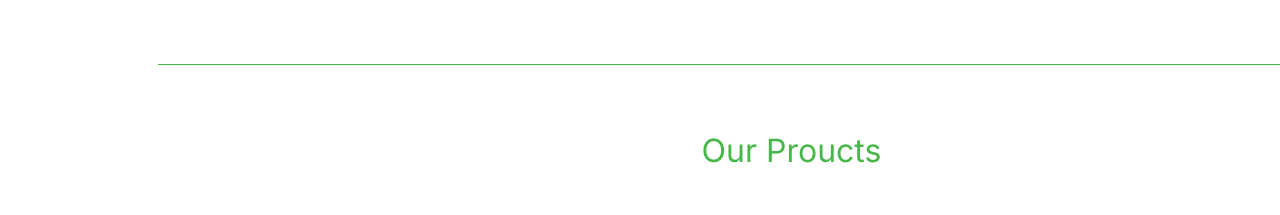
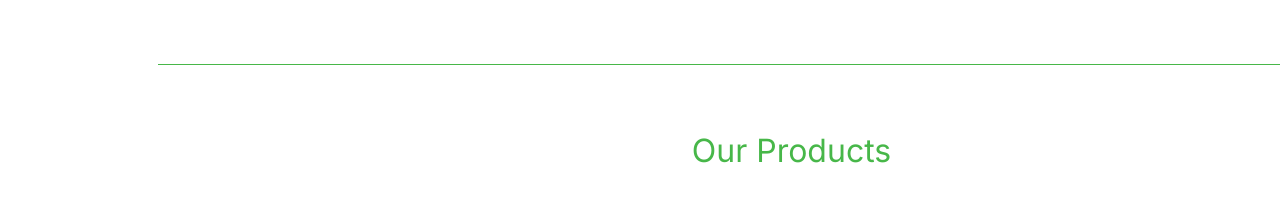
Before and after one commit to Z3NGHACK/FoodEcommerce, a Vue app: page / in a window 1280 px wide. Shown: the part 2660-2875 px from the top of the page. Built offline with nearby package versions, Linux system fonts and the light colour scheme; some icons are missing.

Commit message:
Update Home.vue

```diff
--- a/src/views/Home.vue
+++ b/src/views/Home.vue
@@ -123,7 +123,7 @@
   </section>
 
   <div class="line"></div>
-  <h2>Our Proucts</h2>
+  <h2>Our Products</h2>
   <div class="inp padding">
     <h3>Category: </h3>
     <select v-model="selectedCategory" @change="filterProducts" class="filter">
```
